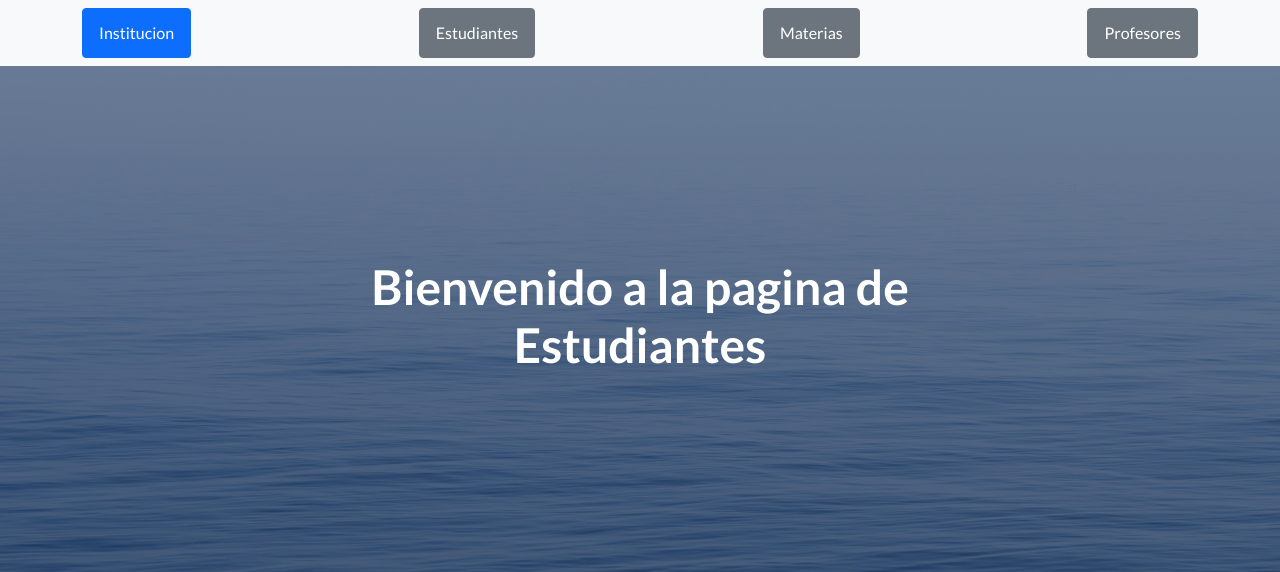
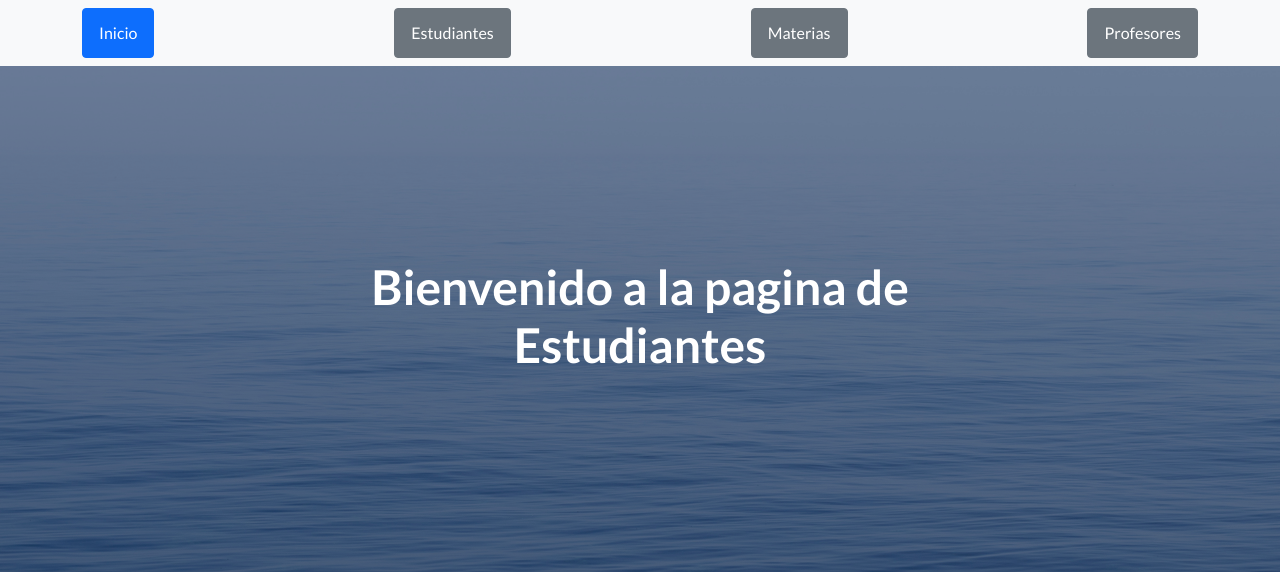
Before and after one commit to Faq1225/CoderHouse, a Django app: page /Institucion/estudiantes/ in a window 1280 px wide. Shown: the top 572 px of the page. Run offline with Django 4.2, Linux system fonts and the light colour scheme; some libraries are stand-ins or nearby versions.

Commit message:
Correcion menor sobre un boton

```diff
--- a/Proyecto34640/Institucion/templates/padre.html
+++ b/Proyecto34640/Institucion/templates/padre.html
@@ -22,7 +22,7 @@
         <!-- Navigation-->
         <nav class="navbar navbar-light bg-light static-top">
             <div class="container">
-                <a class="btn btn-primary" href="{% url 'inicio' %}">Institucion</a>
+                <a class="btn btn-primary" href="{% url 'inicio' %}">Inicio</a>
                 <a class="btn btn-secondary" href="{% url 'estudiantes' %}">Estudiantes</a>
                 <a class="btn btn-secondary" href="{% url 'materias' %}">Materias</a>
                 <a class="btn btn-secondary" href="{% url 'profesores' %}">Profesores</a>
```
